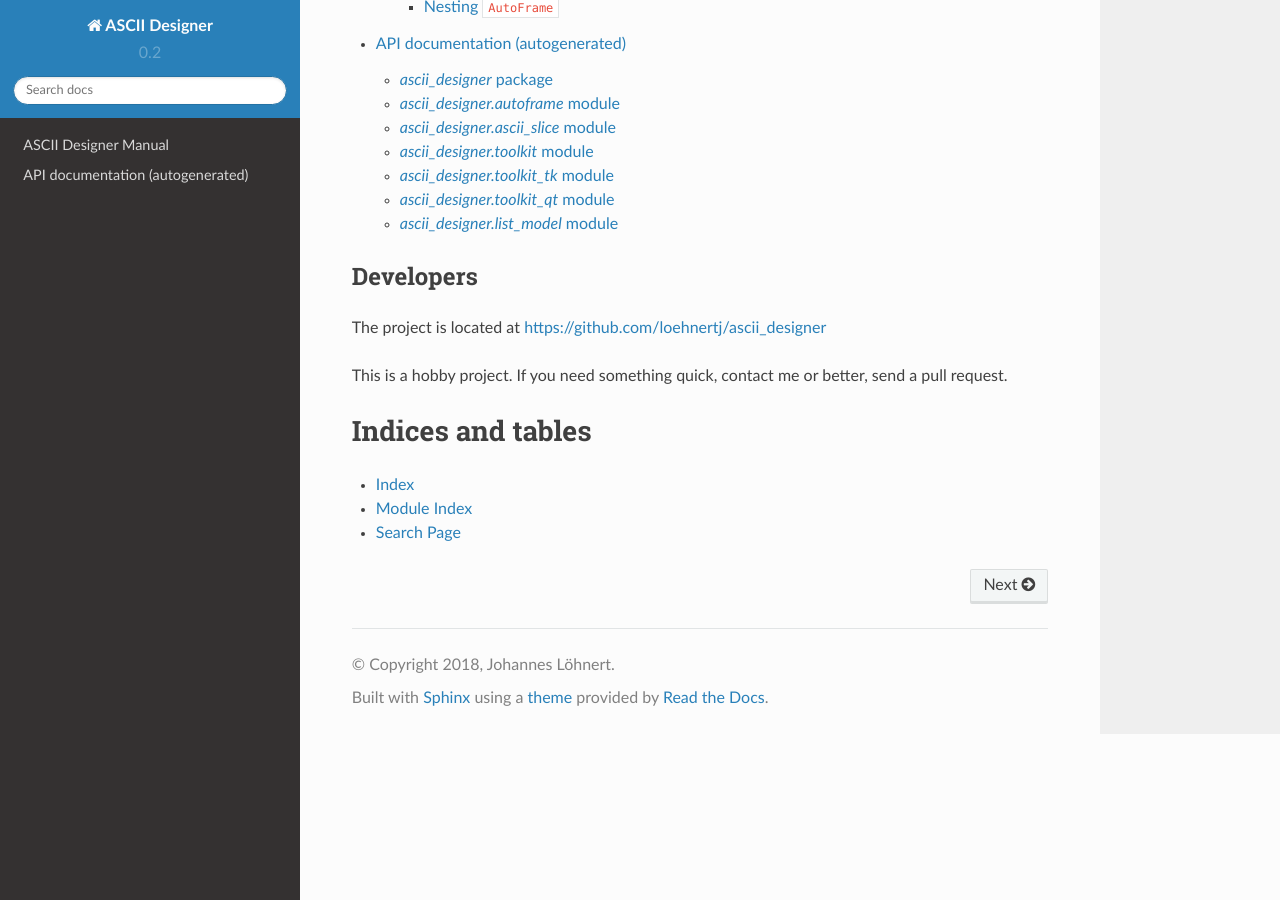
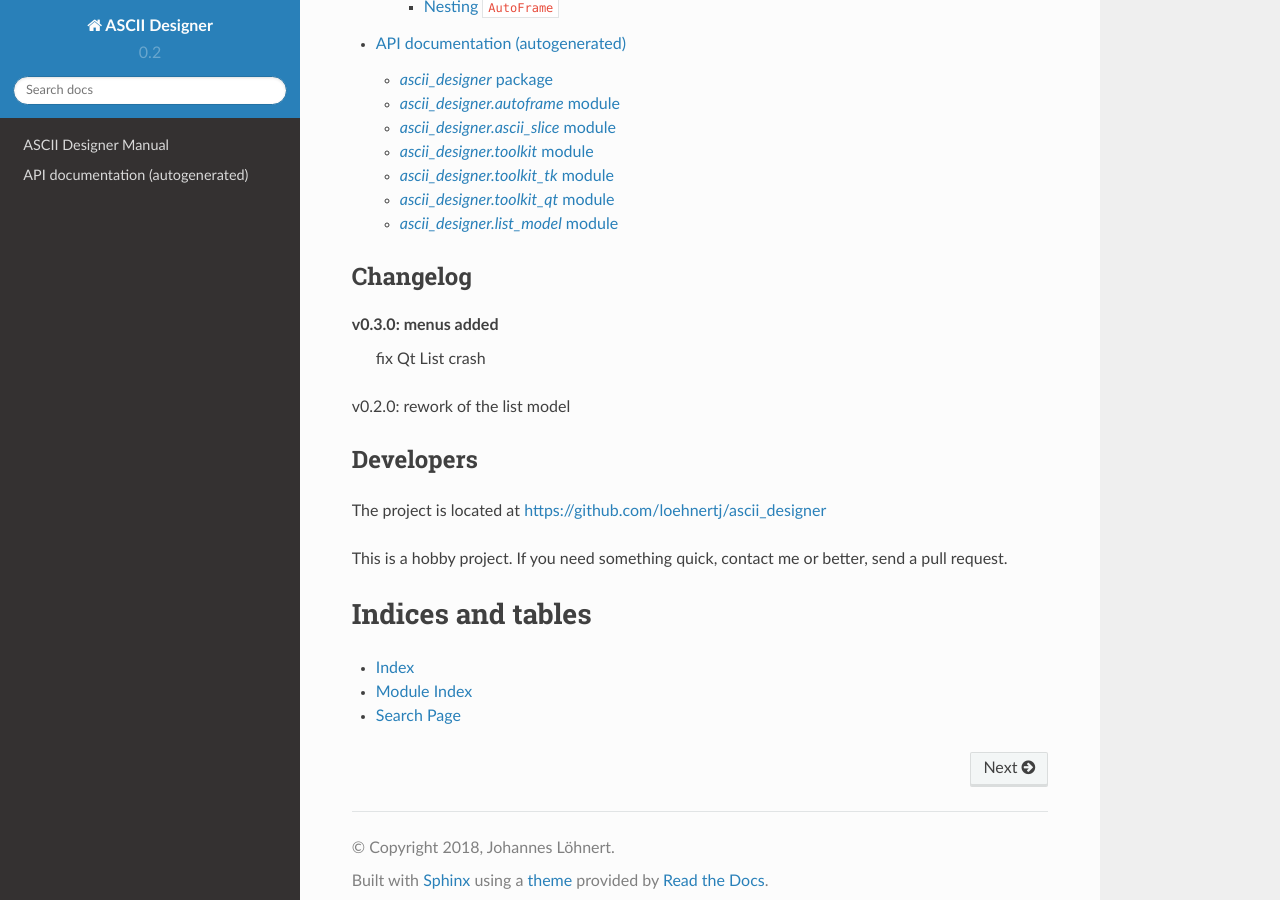
Before and after one commit to loehnertj/ascii_designer, a Sphinx documentation site: the page built from docs/index.rst, in a window 1280 px wide and 900 px high, scrolled down 743 px. Built offline with Sphinx 7.4.7 and the Read the Docs theme 2.0.0, drawn with Linux system fonts in a browser that asks for light colours.

Commit message:
add (kind of a) changelog

```diff
--- a/docs/index.rst
+++ b/docs/index.rst
@@ -6,6 +6,13 @@ ASCII Designer
 
    manual
    api
+
+Changelog
+---------
+
+v0.3.0: menus added
+    fix Qt List crash
+v0.2.0: rework of the list model
 
 Developers
 ----------
```
